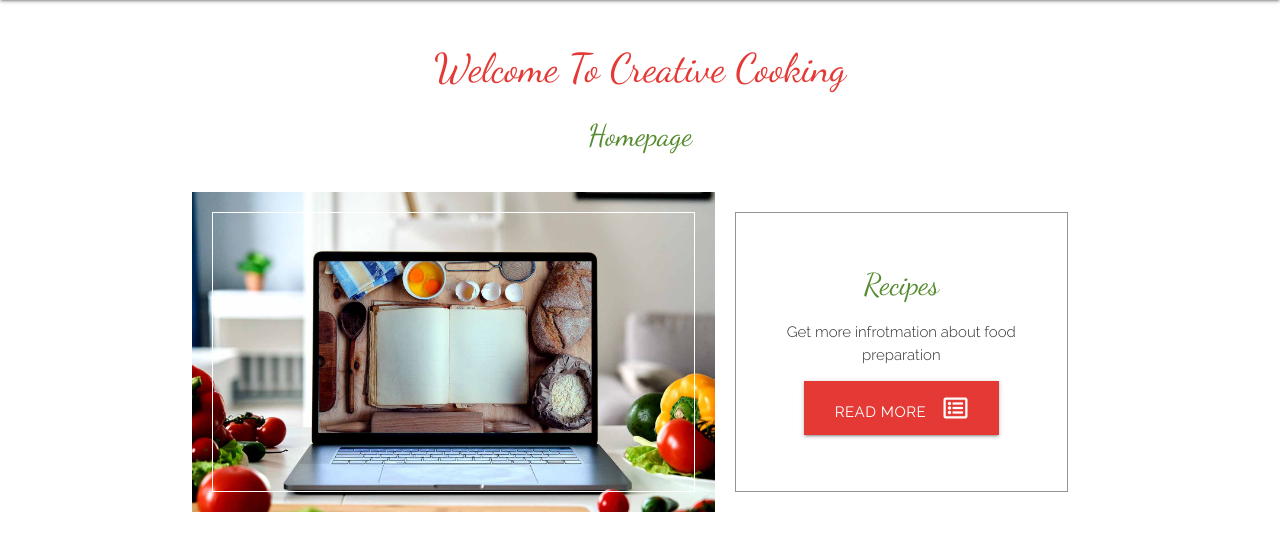
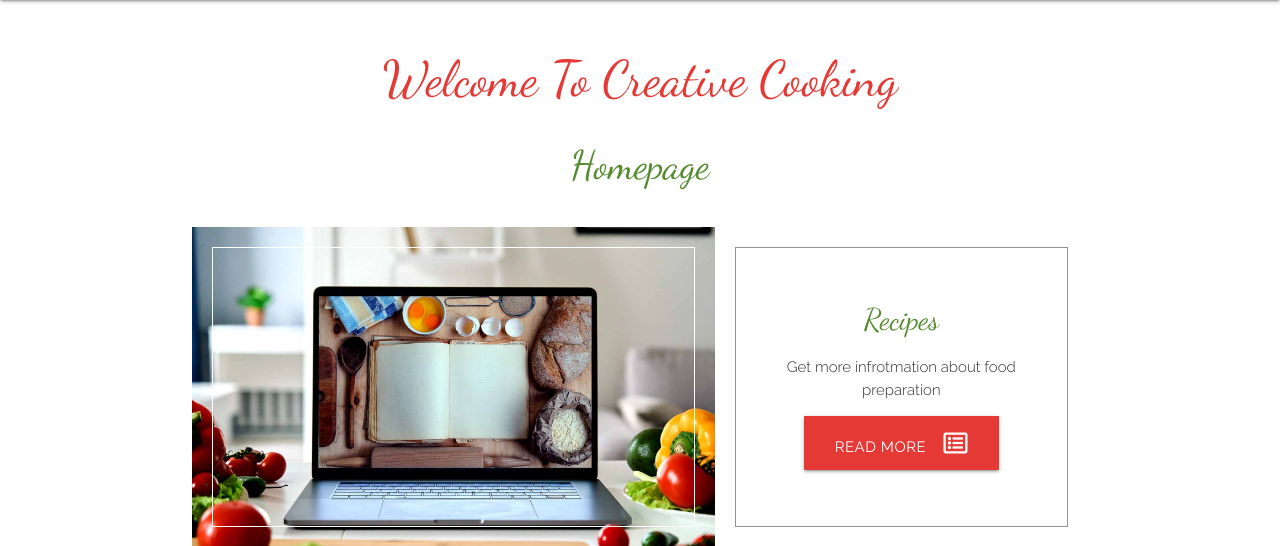
Before and after one commit to andrewskyboss/milestone-project-03, a Flask app: page / in a window 1280 px wide. Shown: the part 90-636 px from the top of the page. Run offline with Flask 2, Linux system fonts and the light colour scheme; some libraries are stand-ins or nearby versions.

Commit message:
Update index.html

```diff
--- a/templates/index.html
+++ b/templates/index.html
@@ -1,7 +1,7 @@
 {% extends "base.html" %}
 {% block content %}
-    <h2 class="title red-text text-darken-1 center-align">Welcome to Creative Cooking</h2>
-    <h3 class="subtitle light-green-text text-darken-3 center-align">Homepage</h3>
+    <h1 class="title red-text text-darken-1 center-align">Welcome to Creative Cooking</h1>
+    <h2 class="subtitle light-green-text text-darken-3 center-align">Homepage</h2>
 
     <div class="container">
         <div class="row image-text-row">
```
